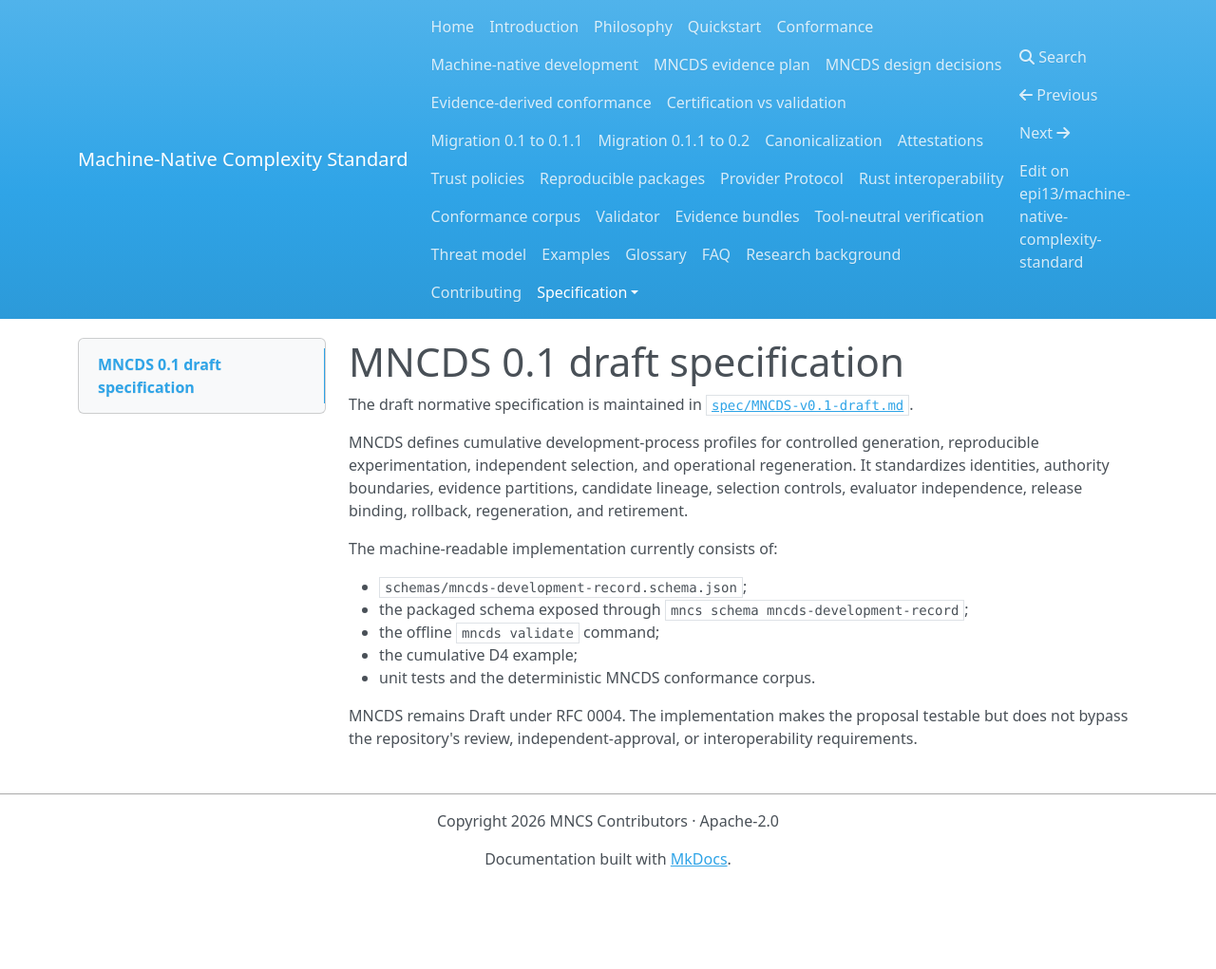
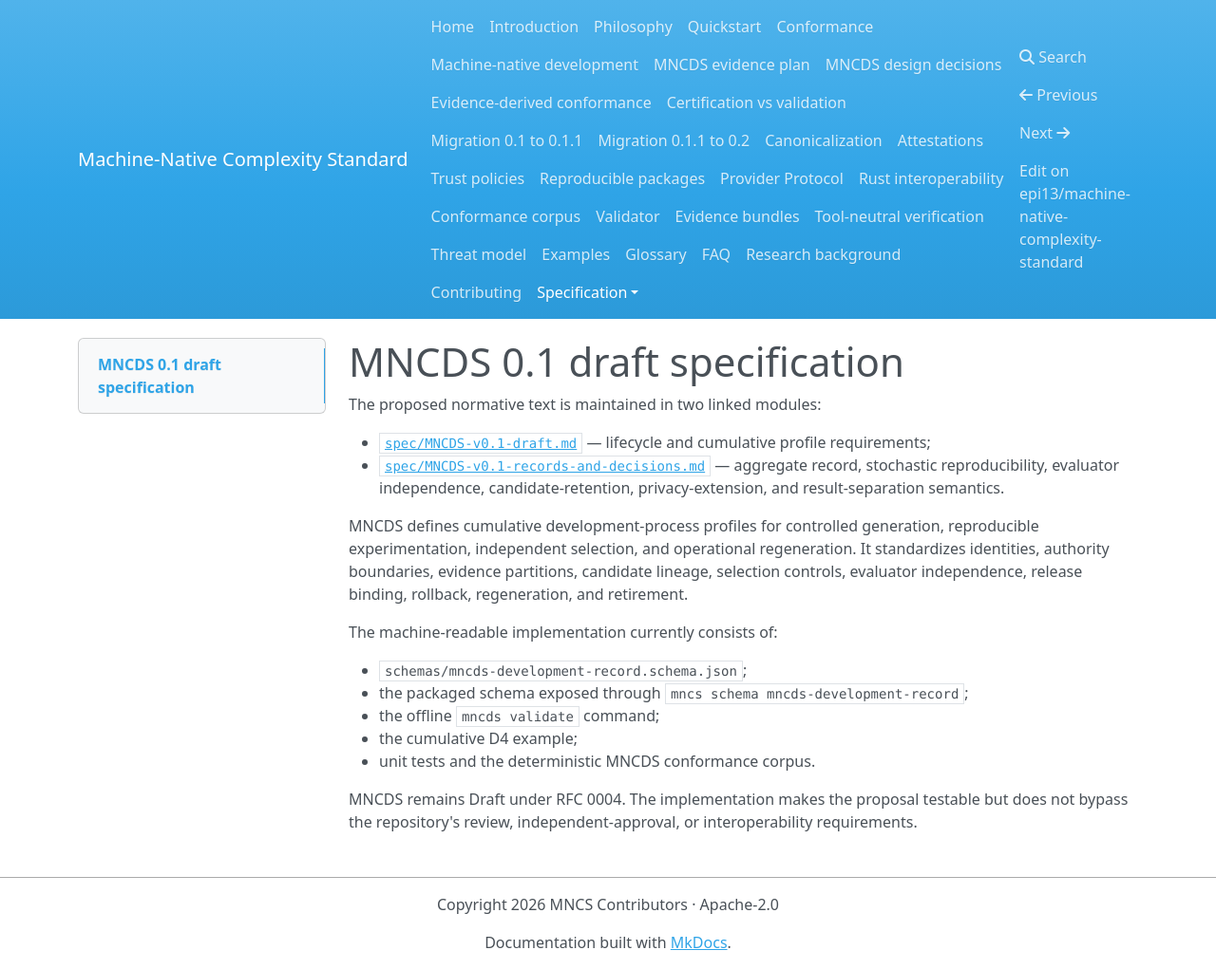
Before and after one commit to epi13/machine-native-complexity-standard, an MkDocs documentation site: the page built from docs/mncds-specification.md, in a window 1280 px wide. Shown: the whole page at 95% size. Built offline with MkDocs 1.6.1, drawn with Linux system fonts in a browser that asks for light colours; nearby versions of some CDN libraries; before the commit the page ends 933 px from its top, so only the background shows below that.

Commit message:
docs: link complete MNCDS draft modules

```diff
--- a/docs/mncds-specification.md
+++ b/docs/mncds-specification.md
@@ -1,7 +1,9 @@
 # MNCDS 0.1 draft specification
 
-The draft normative specification is maintained in
-[`spec/MNCDS-v0.1-draft.md`](https://github.com/epi13/machine-native-complexity-standard/blob/main/spec/MNCDS-v0.1-draft.md).
+The proposed normative text is maintained in two linked modules:
+
+- [`spec/MNCDS-v0.1-draft.md`](https://github.com/epi13/machine-native-complexity-standard/blob/main/spec/MNCDS-v0.1-draft.md) — lifecycle and cumulative profile requirements;
+- [`spec/MNCDS-v0.1-records-and-decisions.md`](https://github.com/epi13/machine-native-complexity-standard/blob/main/spec/MNCDS-v0.1-records-and-decisions.md) — aggregate record, stochastic reproducibility, evaluator independence, candidate-retention, privacy-extension, and result-separation semantics.
 
 MNCDS defines cumulative development-process profiles for controlled generation,
 reproducible experimentation, independent selection, and operational regeneration. It
```
